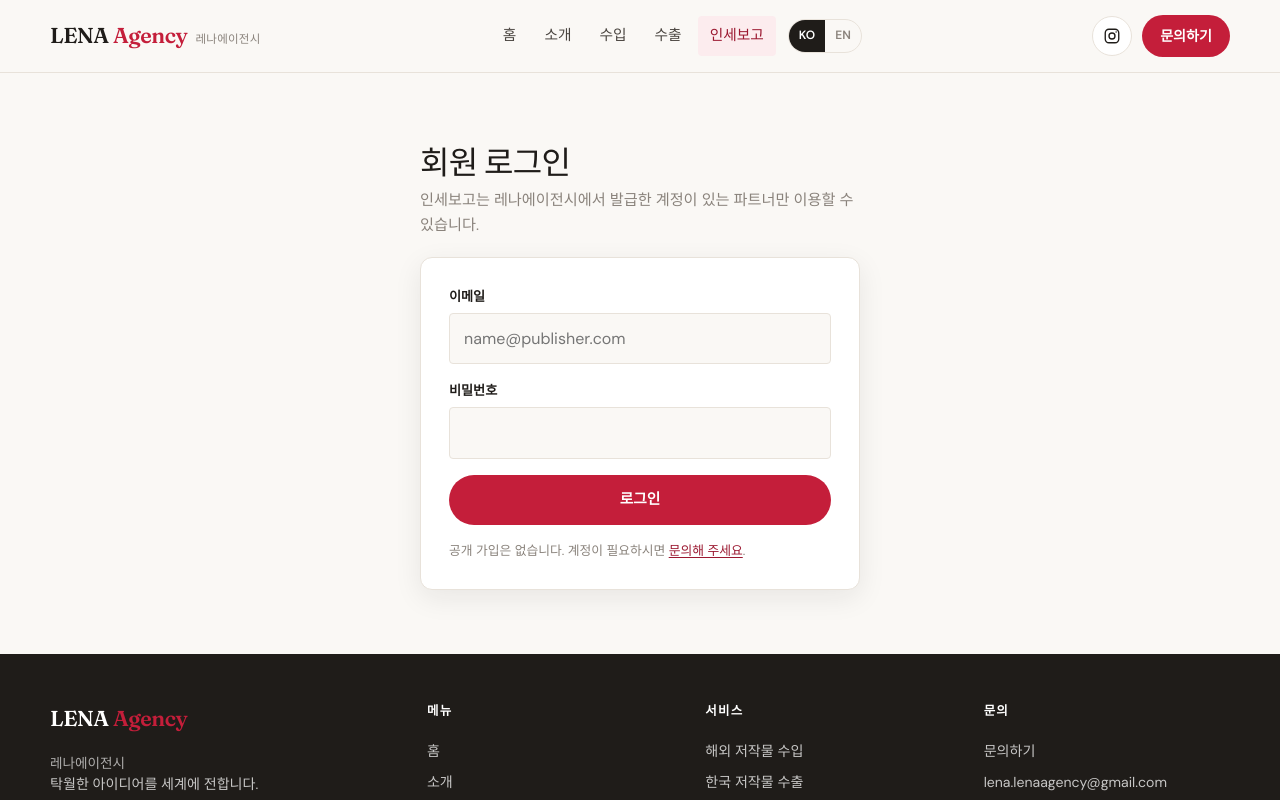
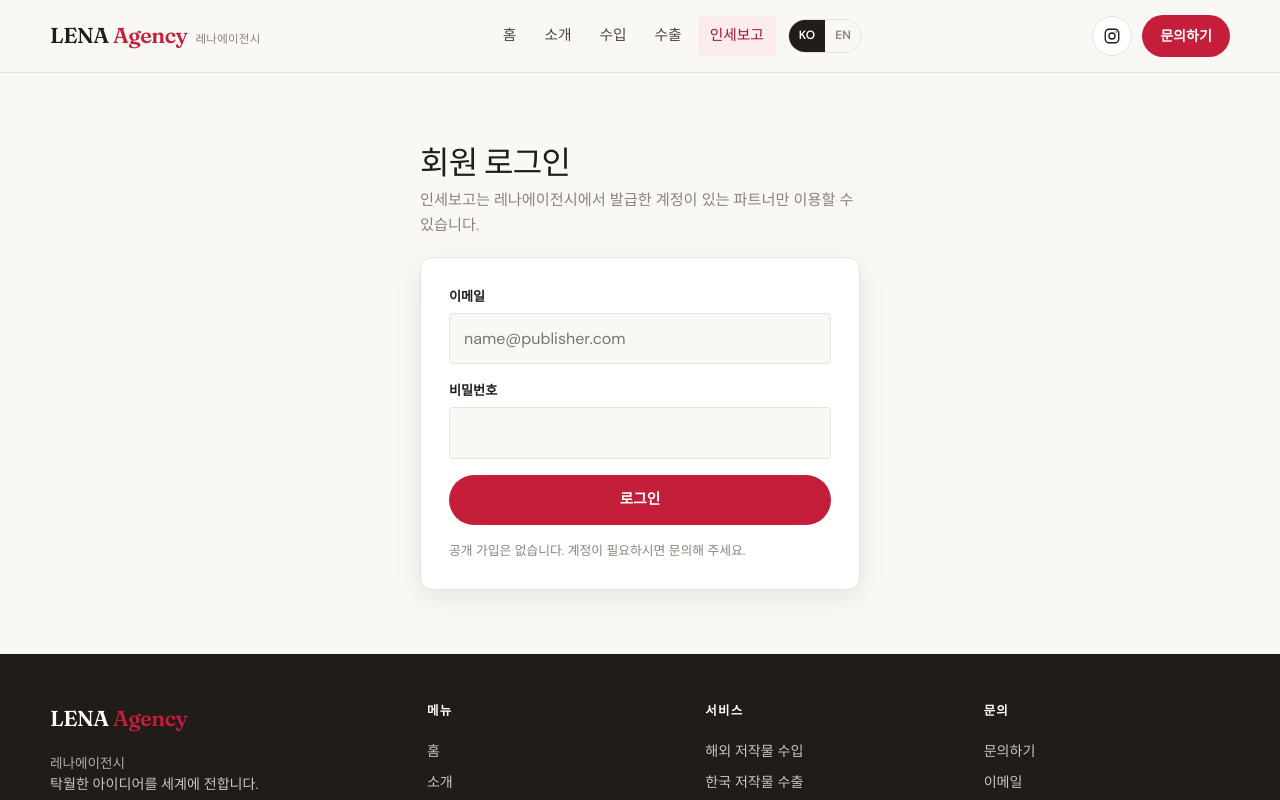
Before and after one commit to lenaagency/lenaagency, a Next.js app: page /login in a window 1280 px wide. Shown: the top 800 px of the page. Built offline with nearby package versions, Linux system fonts and the light colour scheme.

Commit message:
Hide contact email address from public UI
Keep mailto and form delivery without showing the Gmail address
as visible text on the contact page or footer.

```diff
--- a/src/app/globals.css
+++ b/src/app/globals.css
@@ -1054,33 +1054,6 @@ a.pill-link {
   color: var(--ink-soft);
   max-width: 40em;
   font-size: 1.02rem;
-}
-
-.page-hero .contact-email-line {
-  margin-top: 14px;
-  font-size: 0.98rem;
-}
-
-.page-hero .contact-email-line a {
-  color: var(--coral-dark);
-  text-decoration: underline;
-  text-underline-offset: 3px;
-  word-break: break-all;
-}
-
-.page-hero .contact-email-line a:hover {
-  color: var(--coral);
-}
-
-.form-note a {
-  color: var(--coral-dark);
-  text-decoration: underline;
-  text-underline-offset: 2px;
-  word-break: break-all;
-}
-
-.form-note a:hover {
-  color: var(--coral);
 }
 
 .breadcrumb {
--- a/src/components/Footer.tsx
+++ b/src/components/Footer.tsx
@@ -64,7 +64,7 @@ export default function Footer() {
           <div className="footer-col">
             <h4>{t("Contact", "문의")}</h4>
             <Link href="/contact">{t("Contact", "문의하기")}</Link>
-            <a href={`mailto:${a.email}`}>{a.email}</a>
+            <a href={`mailto:${a.email}`}>{t("Email", "이메일")}</a>
             <Link href="/login">{t("Member login", "회원 로그인")}</Link>
             <Link href="/royalties">{t("Royalty reports", "인세보고")}</Link>
           </div>
```
Also changed, not shown: src/app/contact/page.tsx (+4 -9 lines).
